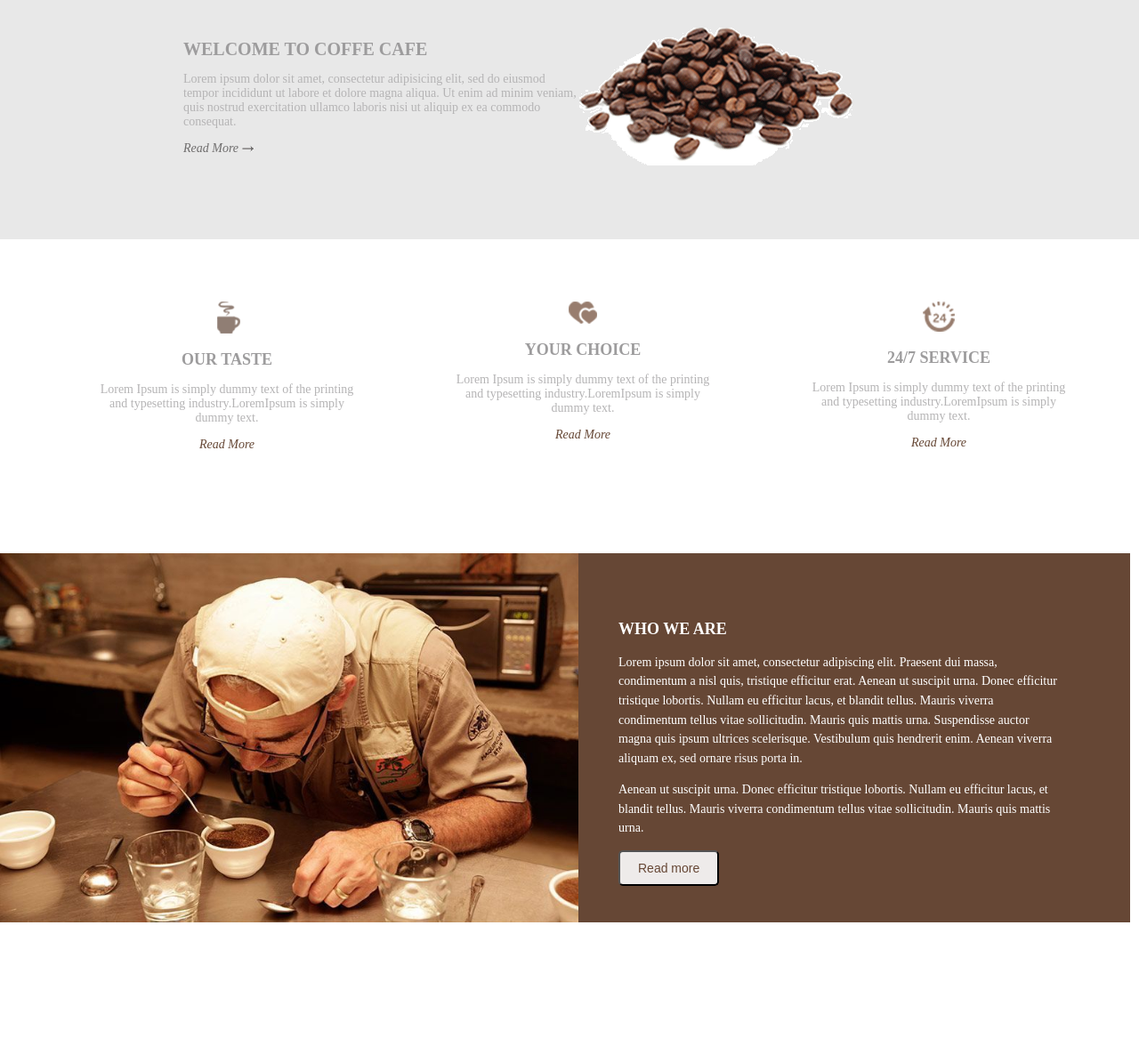
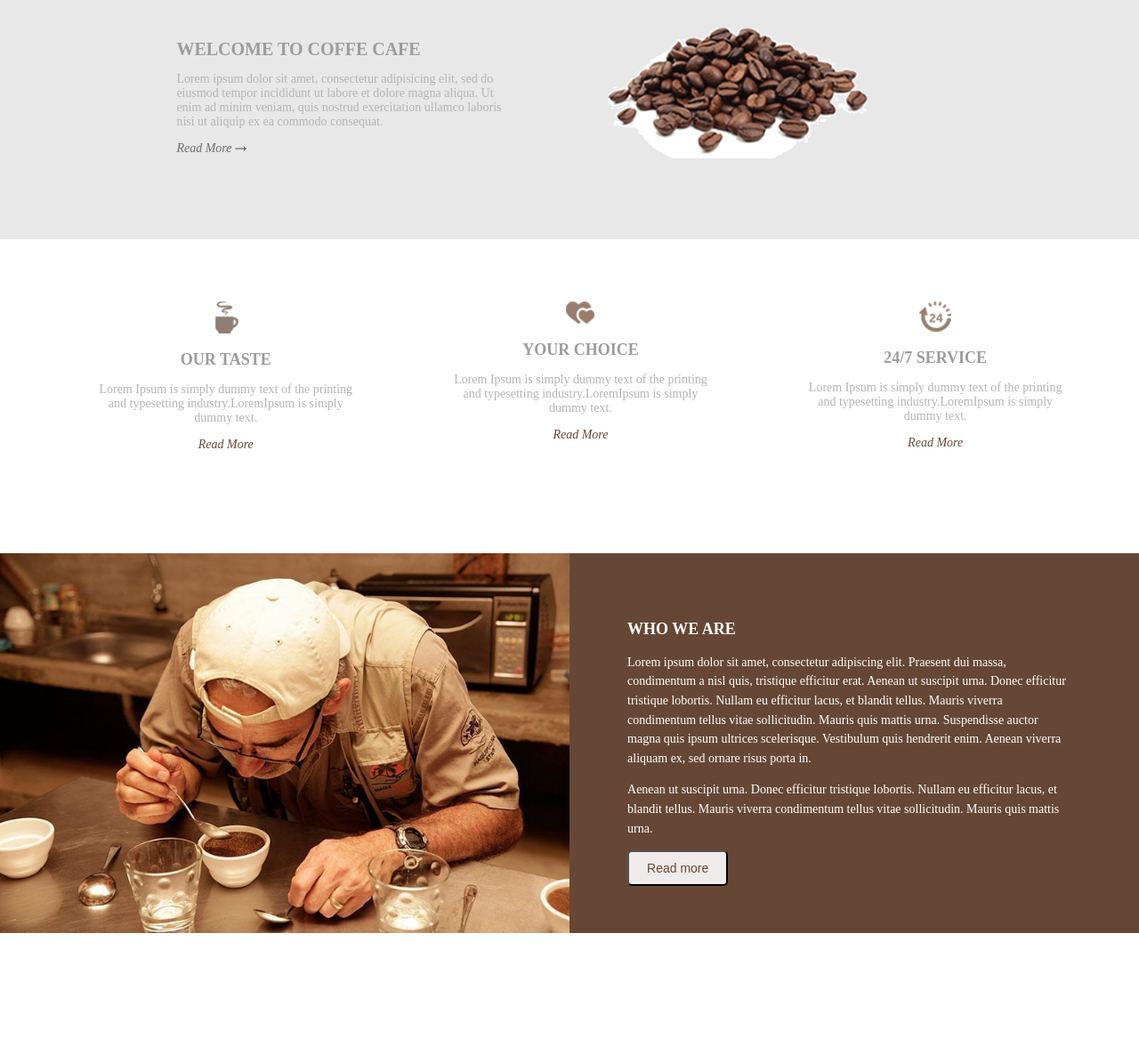
Before and after one commit to Bryan13qm/cafe-shop, a plain HTML site: page index.html in a window 1280 px wide. Shown: the part 159-1353 px from the top of the page at 89% size. Drawn offline with Linux system fonts and the light colour scheme.

Commit message:
cafe version fluid

```diff
--- a/sass/_variables.scss
+++ b/sass/_variables.scss
@@ -6,4 +6,4 @@ $tittle-color: #9d9c9d;
 $text-color: #b5b4b5;
 
 //layout
-$main-padding: 110px;
+$main-padding: 8.5%;
--- a/sass/layout/_body.scss
+++ b/sass/layout/_body.scss
@@ -9,7 +9,7 @@
 		float: left;
 		padding-left: $main-padding;
 		text-align: center;
-		width: 290px;
+		width: 22.65%;
 	}
 }
 
@@ -18,16 +18,17 @@
 .business-info {
 	clear: both;
 	float: left;
+	width: 100%;
 	img {
 		float: left;
-		height: 415px;
-		width: 650px;
+		height: 100%;
+		width: 50%;
 	}
 	div {
 		float: right;
-		height: 355px;
-		width: 495px;
-		padding: 60px 80px 0 45px;
+		height: 83.25%;
+		width: 38.67%;
+		padding: 4.69% 6.25% 0 0;
 		button {
 			border-radius: 5px;
 			padding: 10px 20px;
--- a/sass/layout/footer.scss
+++ b/sass/layout/_footer.scss
@@ -4,14 +4,14 @@
 	background-image: url('../img/footer/background.jpg');
 	clear: both;
 	float: left;
-	height: 227px;
+	height: 220px;
 	margin-top: 145px;
 	width: 100%;
 	div {
-		margin-left: 93px;
+		margin-left: 7.26%;
 		float: left;
 		font-size: 10px;
-		width: 210px;
+		width: 16.4%;
 	}
 	img {
 		margin-right: 15px;
--- a/sass/layout/_nav.scss
+++ b/sass/layout/_nav.scss
@@ -19,7 +19,7 @@
 	float: right;
 	height: 55px;
 	margin-right: $main-padding;
-	width: 520px;
+	width: 44.54%;
 
 	div {
 		float: left;
--- a/sass/layout/_slider.scss
+++ b/sass/layout/_slider.scss
@@ -4,12 +4,15 @@
 	clear: both;
 	float: left;
 	margin-top: 80px;
-	padding-left: $main-padding + 96;
+	padding-left: $main-padding + 7;
 	.slider-info {
 		float: left;
-		width: 445px;
+		width: 34.76%;
 	}
 	.slider-img {
-		float: right;
+		float: left;
+		margin-left: 10%;
+		height: 98%;
+		width: 27%;
 	}
 }
```
Also changed, not shown: sass/layout/_gallery.scss (+4 -4 lines), css/layout/footer.css (deleted), css/main.css, 5 other files.
